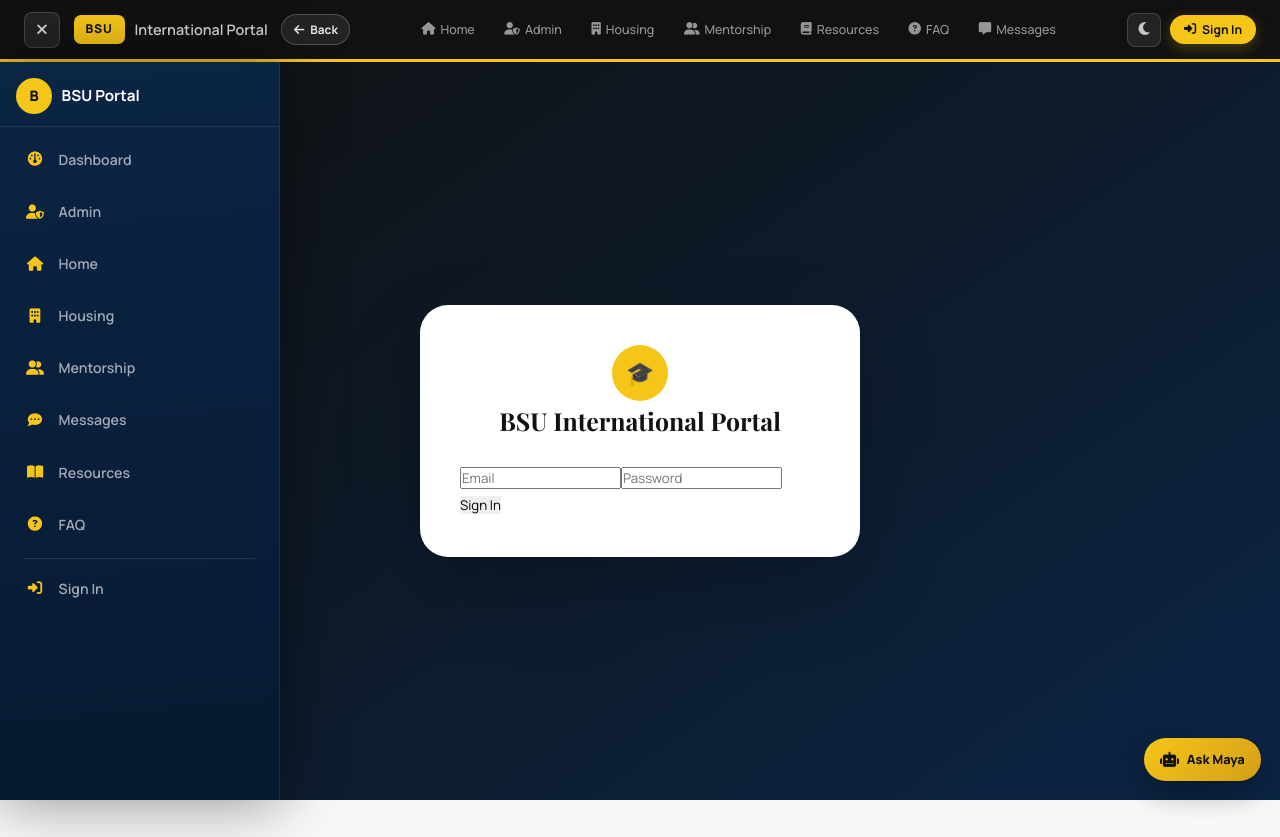
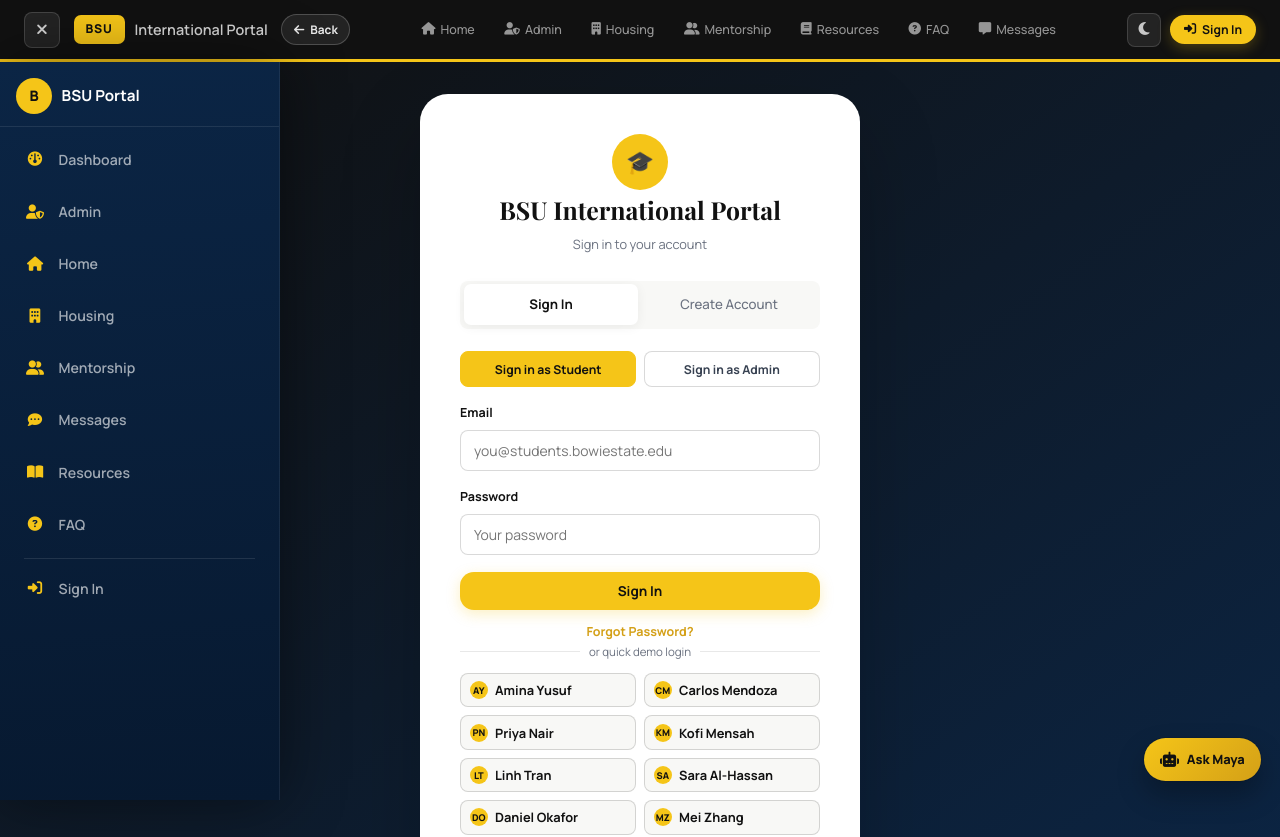
Before and after one commit to hkathi03-art/Updated, a Next.js app: page /login in a window 1280 px wide. Shown: the top 837 px of the page. Built offline with nearby package versions, Linux system fonts and the light colour scheme; no server answers; a web font is replaced by a local one.

Commit message:
Update login.js

```diff
--- a/pages/login.js
+++ b/pages/login.js
@@ -20,15 +20,16 @@
   const router = useRouter()
   const { signIn, signUp, signOut, resetPassword, user } = useAuth()
   const toast = useToast()
-
   const [tab, setTab] = useState('login')
   const [loading, setLoading] = useState(false)
   const [msg, setMsg] = useState(null)
   const [loginAs, setLoginAs] = useState('student')
 
+  // Login form state
   const [liEmail, setLiEmail] = useState('')
   const [liPass, setLiPass] = useState('')
 
+  // Signup form state
   const [suName, setSuName] = useState('')
   const [suCountry, setSuCountry] = useState('')
   const [suMajor, setSuMajor] = useState('')
@@ -60,7 +61,6 @@
 
     setLoading(true)
     setMsg(null)
-
     try {
       const authUser = await signIn(liEmail, liPass)
 
@@ -70,22 +70,20 @@
         return
       }
 
-      const email = (authUser?.email || liEmail).toLowerCase()
-
+      const email = (authUser?.email || liEmail || '').toLowerCase()
       const { data: profile } = authUser?.id
         ? await supabase.from('profiles').select('role, major').eq('id', authUser.id).maybeSingle()
         : { data: null }
-
       const role = (profile?.role || '').toLowerCase()
       const major = (profile?.major || '').toLowerCase()
-
-      const isAdmin =
+      const isAdmin = (
         role === 'admin' ||
         role === 'staff' ||
         role === 'faculty' ||
         (email.endsWith('@bowiestate.edu') && !email.includes('@students.')) ||
         major.includes('staff') ||
         major.includes('faculty')
+      )
 
       if (!isAdmin) {
         setMsg({ type: 'error', text: 'This account is not authorized as Admin/Staff.' })
@@ -106,15 +104,12 @@
       setMsg({ type: 'error', text: 'Please fill in all required fields' })
       return
     }
-
     if (suPass.length < 8) {
       setMsg({ type: 'error', text: 'Password must be at least 8 characters' })
       return
     }
-
     setLoading(true)
     setMsg(null)
-
     try {
       await signUp(suEmail, suPass, suName, suCountry, suMajor)
       setMsg({ type: 'success', text: 'Account created! Check your email to confirm, then sign in.' })
@@ -131,13 +126,11 @@
       setMsg({ type: 'error', text: 'Enter your email first, then click Forgot Password.' })
       return
     }
-
     setLoading(true)
     setMsg(null)
-
     try {
       await resetPassword(liEmail)
-      setMsg({ type: 'success', text: 'Password reset email sent. Check your inbox.' })
+      setMsg({ type: 'success', text: 'Password reset email sent. Check your inbox for the reset link.' })
     } catch (e) {
       setMsg({ type: 'error', text: e.message })
     } finally {
@@ -149,35 +142,126 @@
     <div className="main-wrap">
       <div className="auth-wrap">
         <div className="auth-card">
-
           <div style={{ textAlign: 'center', marginBottom: '1.4rem' }}>
-            <div className="auth-icon">🎓</div>
+            <div className="auth-icon" style={{ display: 'inline-flex' }}>🎓</div>
             <div className="auth-title">BSU International Portal</div>
+            <div className="auth-sub">{tab === 'login' ? 'Sign in to your account' : 'Create your student account'}</div>
           </div>
 
-          {msg && (
-            <div className={msg.type === 'error' ? 'error-box' : 'success-box'}>
-              {msg.text}
+          <div className="auth-tabs">
+            <div className={`auth-tab${tab === 'login' ? ' active' : ''}`} onClick={() => { setTab('login'); setMsg(null) }}>Sign In</div>
+            <div className={`auth-tab${tab === 'signup' ? ' active' : ''}`} onClick={() => { setTab('signup'); setMsg(null) }}>Create Account</div>
+          </div>
+
+          {msg && <div className={msg.type === 'error' ? 'error-box' : 'success-box'}>{msg.text}</div>}
+
+          {user && (
+            <div className="auth-session-bar">
+              <span>Signed in as <strong>{user.email}</strong></span>
+              <div className="auth-session-actions">
+                <button className="btn btn-outline btn-sm" onClick={() => router.push('/dashboard')}>Dashboard</button>
+                <button className="btn btn-dark btn-sm" onClick={signOut}>Sign Out</button>
+              </div>
             </div>
           )}
 
+          {tab === 'login' ? (
+            <>
+              <div className="auth-role-switch" role="tablist" aria-label="Sign-in role">
+                <button
+                  type="button"
+                  className={`auth-role-btn${loginAs === 'student' ? ' active' : ''}`}
+                  onClick={() => setLoginAs('student')}
+                >
+                  Sign in as Student
+                </button>
+                <button
+                  type="button"
+                  className={`auth-role-btn${loginAs === 'admin' ? ' active' : ''}`}
+                  onClick={() => setLoginAs('admin')}
+                >
+                  Sign in as Admin
+                </button>
+              </div>
+
+              <div className="form-group">
+                <label className="form-label">Email</label>
                 <input
+                  className="form-input"
                   type="email"
-            placeholder="Email"
+                  placeholder={loginAs === 'student' ? 'you@students.bowiestate.edu' : 'you@bowiestate.edu'}
                   value={liEmail}
                   onChange={(e) => setLiEmail(e.target.value)}
+                  autoComplete="email"
                 />
-
+              </div>
+              <div className="form-group">
+                <label className="form-label">Password</label>
                 <input
+                  className="form-input"
                   type="password"
-            placeholder="Password"
+                  placeholder="Your password"
                   value={liPass}
                   onChange={(e) => setLiPass(e.target.value)}
+                  onKeyDown={(e) => e.key === 'Enter' && doLogin()}
                 />
+              </div>
+              <button className="btn btn-primary btn-full" onClick={doLogin} disabled={loading}>
+                {loading ? 'Signing in…' : 'Sign In'}
+              </button>
+              <button className="auth-link-btn" onClick={handleForgotPassword} disabled={loading}>
+                Forgot Password?
+              </button>
 
-          <button onClick={doLogin} disabled={loading}>
-            {loading ? 'Signing in...' : 'Sign In'}
+              {loginAs === 'student' && (
+                <>
+                  <div className="auth-demo-divider">or quick demo login</div>
+                  <div className="auth-demo-grid">
+                    {DEMO_STUDENTS.map((student) => (
+                      <button
+                        key={student.key}
+                        type="button"
+                        className="auth-demo-student"
+                        onClick={() => doDemoStudentLogin(student)}
+                        disabled={loading}
+                      >
+                        <span className="auth-demo-student-av">{getInitials(student.name)}</span>
+                        <span>{student.name}</span>
                       </button>
+                    ))}
+                  </div>
+                </>
+              )}
+            </>
+          ) : (
+            <>
+              <div className="form-group">
+                <label className="form-label">Full Name *</label>
+                <input className="form-input" placeholder="Your full name" value={suName} onChange={e => setSuName(e.target.value)} />
+              </div>
+              <div className="form-2col">
+                <div className="form-group">
+                  <label className="form-label">Country</label>
+                  <input className="form-input" placeholder="e.g. Nigeria" value={suCountry} onChange={e => setSuCountry(e.target.value)} />
+                </div>
+                <div className="form-group">
+                  <label className="form-label">Major</label>
+                  <input className="form-input" placeholder="e.g. Computer Science" value={suMajor} onChange={e => setSuMajor(e.target.value)} />
+                </div>
+              </div>
+              <div className="form-group">
+                <label className="form-label">Email *</label>
+                <input className="form-input" type="email" placeholder="you@students.bowiestate.edu" value={suEmail} onChange={e => setSuEmail(e.target.value)} />
+              </div>
+              <div className="form-group">
+                <label className="form-label">Password *</label>
+                <input className="form-input" type="password" placeholder="At least 8 characters" value={suPass} onChange={e => setSuPass(e.target.value)} onKeyDown={e => e.key === 'Enter' && doSignUp()} />
+              </div>
+              <button className="btn btn-primary btn-full" onClick={doSignUp} disabled={loading}>
+                {loading ? 'Creating account…' : 'Create Account'}
+              </button>
+            </>
+          )}
 
         </div>
       </div>
```
Lines whose indentation alone changed are shown as unchanged.
